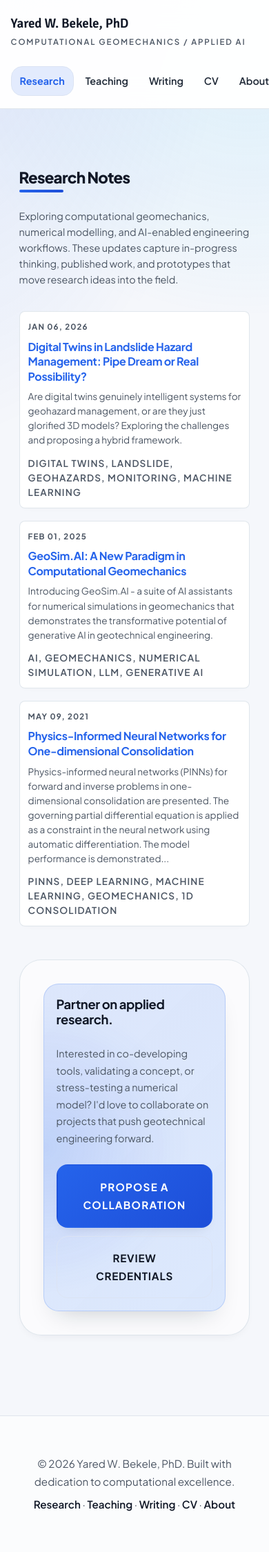
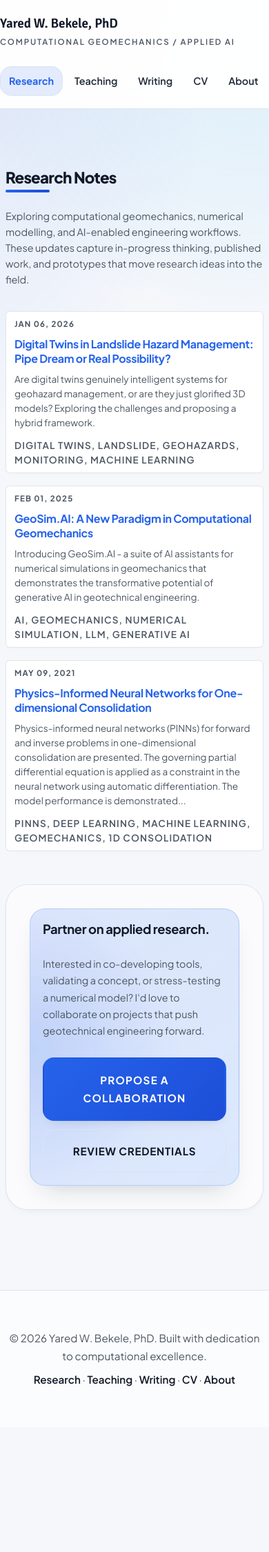
Before and after one commit to yaredwb/yaredwb.github.io, a Jekyll site: the page built from research.md, in a window 390 px wide. Shown: the whole page at 69% size. Built offline with Jekyll 4.4.1, drawn with Linux system fonts in a browser that asks for light colours; after the commit the page ends 2069 px from its top, so only the background shows below that.

Commit message:
Maximize content width on mobile screens
- Expand container to 96vw at 560px and 100% at 400px
- Reduce container padding to spacing-xs on mobile
- Reduce post-card and post-article padding for more content space
- Use smaller border-radius on mobile for near edge-to-edge layout

```diff
--- a/css/style.css
+++ b/css/style.css
@@ -1759,6 +1759,12 @@ html[data-theme="dark"] .site-footer {
 }
 
 @media (max-width: 560px) {
+  /* Expand container to use more screen width */
+  .container {
+    width: 96vw;
+    padding: 0 var(--spacing-xs);
+  }
+
   .hero-title {
     font-size: clamp(2.5rem, 9vw, 3.1rem);
   }
@@ -1785,8 +1791,8 @@ html[data-theme="dark"] .site-footer {
   }
 
   .post-card {
-    padding: var(--spacing-md);
-    border-radius: var(--radius-md);
+    padding: var(--spacing-sm) var(--spacing-md);
+    border-radius: var(--radius-sm);
     gap: var(--spacing-xs);
   }
 
@@ -1815,8 +1821,8 @@ html[data-theme="dark"] .site-footer {
   }
 
   .post-article {
-    border-radius: var(--radius-xl);
-    padding: var(--spacing-lg);
+    border-radius: var(--radius-md);
+    padding: var(--spacing-md);
   }
 
   .post-header h1 {
@@ -1887,7 +1893,8 @@ html[data-theme="dark"] .site-footer {
 /* Very small screens */
 @media (max-width: 400px) {
   .container {
-    padding: 0 var(--spacing-sm);
+    width: 100%;
+    padding: 0 var(--spacing-xs);
   }
 
   .section-title {
@@ -1899,8 +1906,8 @@ html[data-theme="dark"] .site-footer {
   }
 
   .post-card {
-    padding: var(--spacing-sm);
-    border-radius: var(--radius-sm);
+    padding: var(--spacing-xs) var(--spacing-sm);
+    border-radius: var(--radius-xs);
   }
 
   .post-card h3 {
@@ -1942,8 +1949,8 @@ html[data-theme="dark"] .site-footer {
 
   /* Post article styles for very small screens */
   .post-article {
-    padding: var(--spacing-md);
-    border-radius: var(--radius-lg);
+    padding: var(--spacing-sm);
+    border-radius: var(--radius-sm);
   }
 
   .post-header h1 {
```
